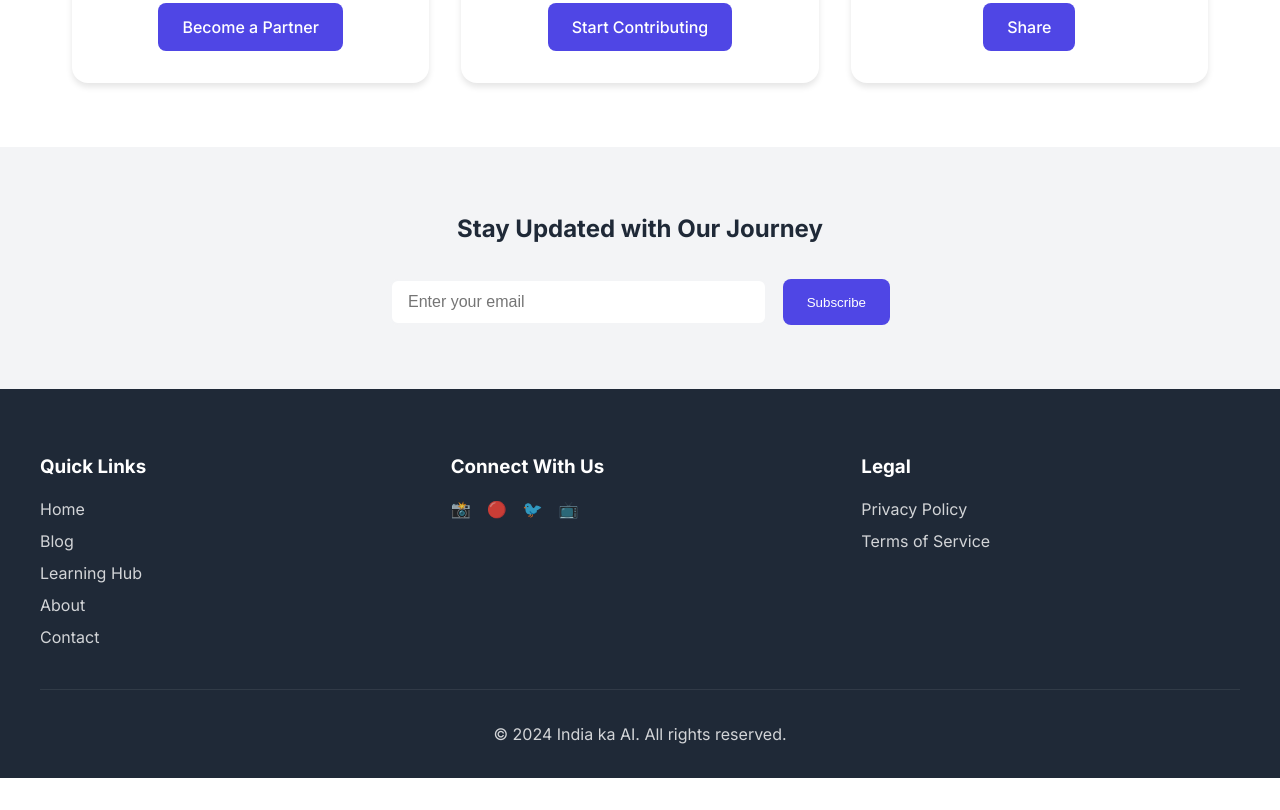
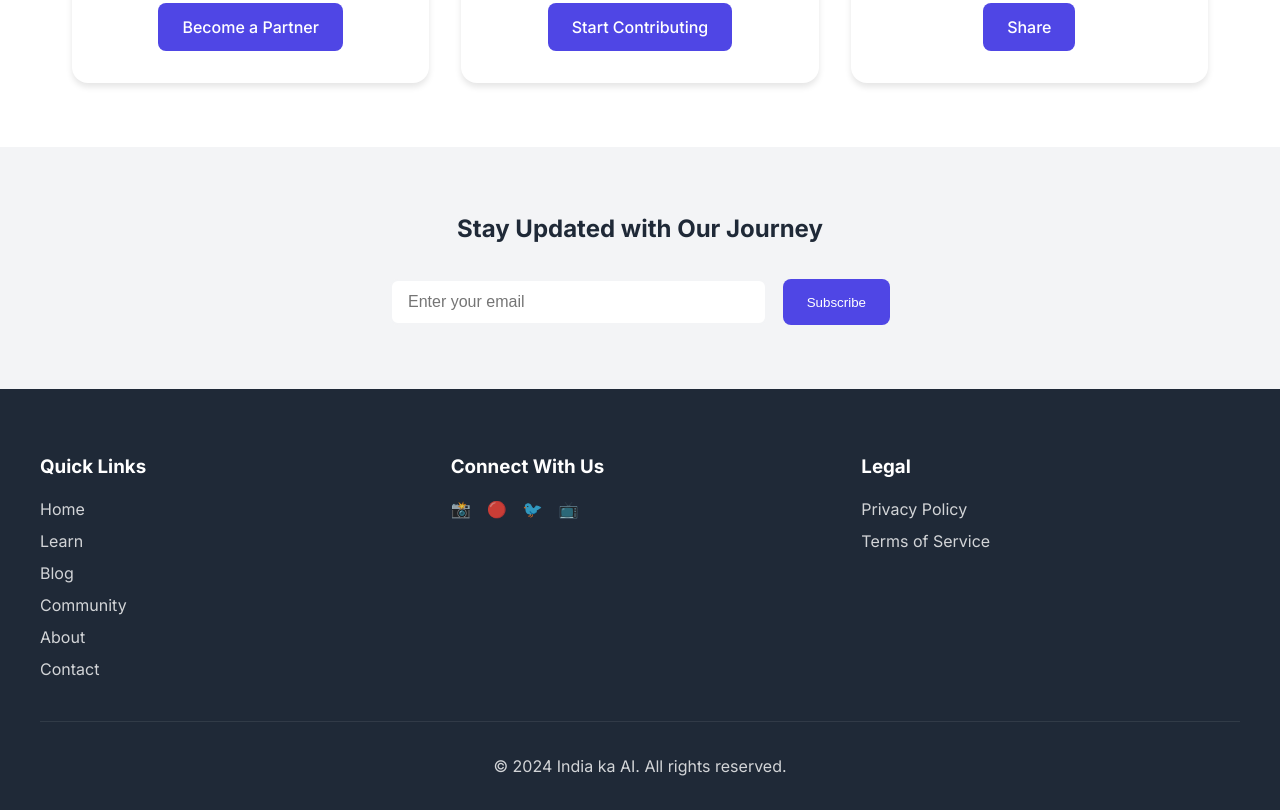
Before and after one commit to whovibhor/IndiaKaAI, a plain HTML site: page about.html in a window 1280 px wide. Shown: the part 1598-2408 px from the top of the page. Before the commit the page ends 2376 px from the top, so only its background shows below. Drawn offline with Linux system fonts and the light colour scheme.

Commit message:
fix: update all navigation and footer links to use .html extension

```diff
--- a/about.html
+++ b/about.html
@@ -281,11 +281,12 @@
             <div class="footer-section">
                 <h3>Quick Links</h3>
                 <ul>
-                    <li><a href="/">Home</a></li>
-                    <li><a href="/blog">Blog</a></li>
-                    <li><a href="/learn">Learning Hub</a></li>
-                    <li><a href="/about">About</a></li>
-                    <li><a href="/contact">Contact</a></li>
+                    <li><a href="index.html">Home</a></li>
+                    <li><a href="learn.html">Learn</a></li>
+                    <li><a href="blog.html">Blog</a></li>
+                    <li><a href="community.html">Community</a></li>
+                    <li><a href="about.html">About</a></li>
+                    <li><a href="contact.html">Contact</a></li>
                 </ul>
             </div>
             <div class="footer-section">
```
Also changed, not shown: blog.html (+6 -5 lines), community.html (+6 -5 lines), contact.html (+6 -5 lines), index.html (+6 -5 lines), learn.html (+6 -5 lines).
